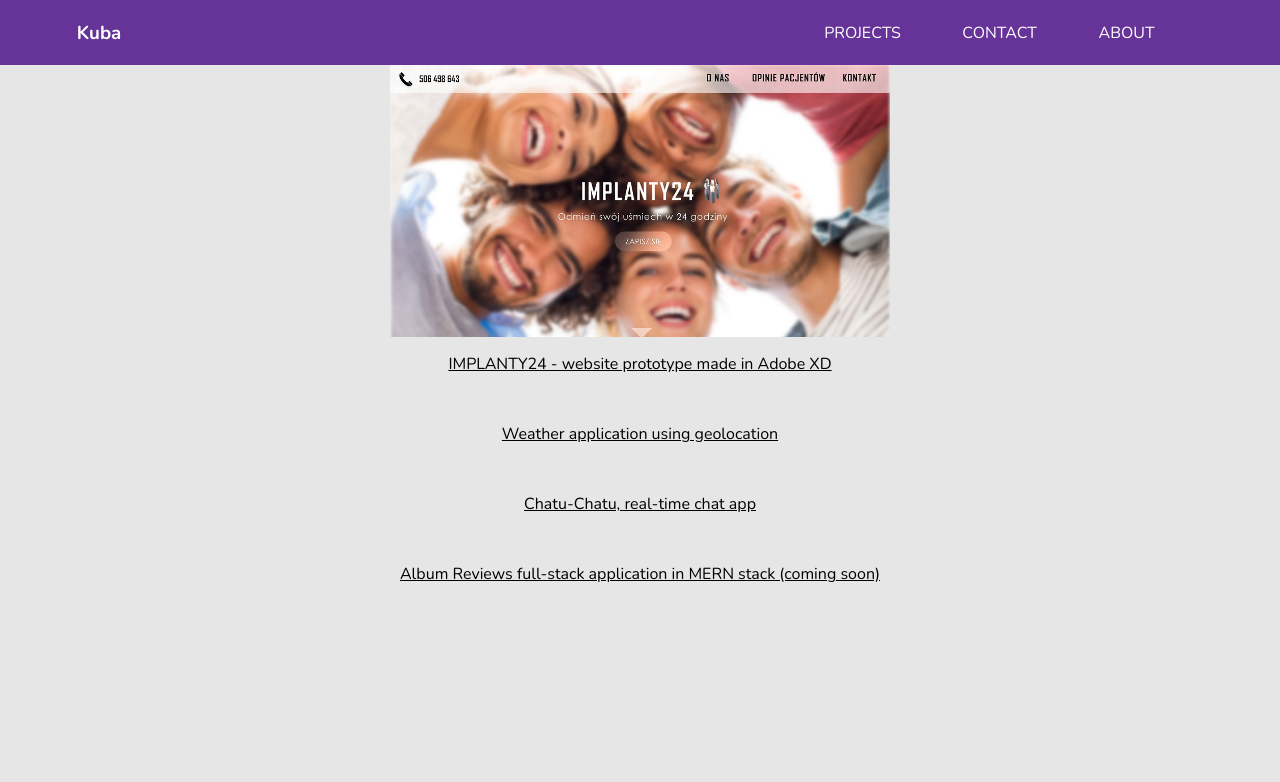
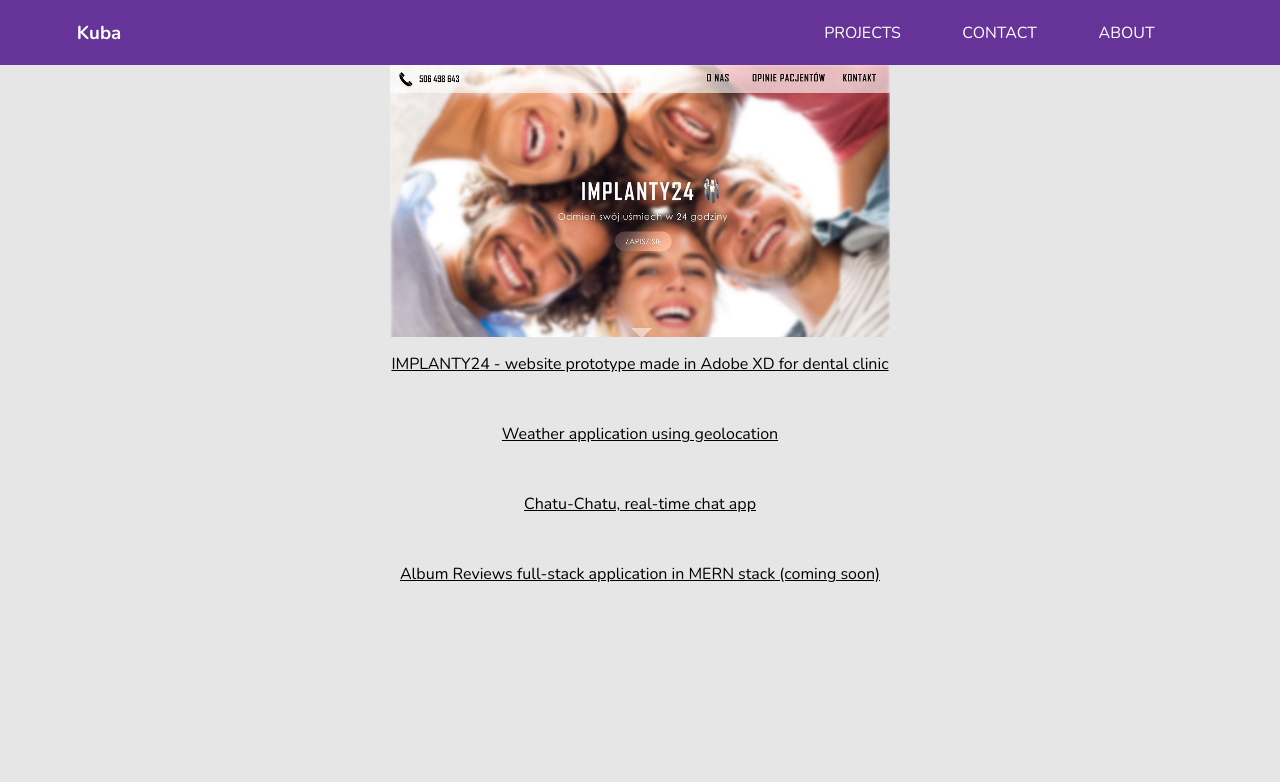
Before and after one commit to axon7/kubazajac.pl, a Gatsby site: page /projects in a window 1280 px wide. Shown: the top 782 px of the page. Built offline with nearby package versions, Linux system fonts and the light colour scheme; Gatsby itself is replaced by a stand-in of ours.

Commit message:
Fix extension implanty.jpg and title of link

```diff
--- a/src/pages/projects.js
+++ b/src/pages/projects.js
@@ -45,7 +45,7 @@ const Projects = () => (
           style={{ width: "100%", maxWidth: "500px" }}
         />
         <ProjectLink href="https://xd.adobe.com/view/02de1ca6-9b0d-4353-69ad-f2ed4e7a7cf0-74ef/?fullscreen">
-          IMPLANTY24 - website prototype made in Adobe XD
+          IMPLANTY24 - website prototype made in Adobe XD for dental clinic
         </ProjectLink>
         <ProjectLink href="https://axon7.github.io/weather-app/">
           Weather application using geolocation
```
